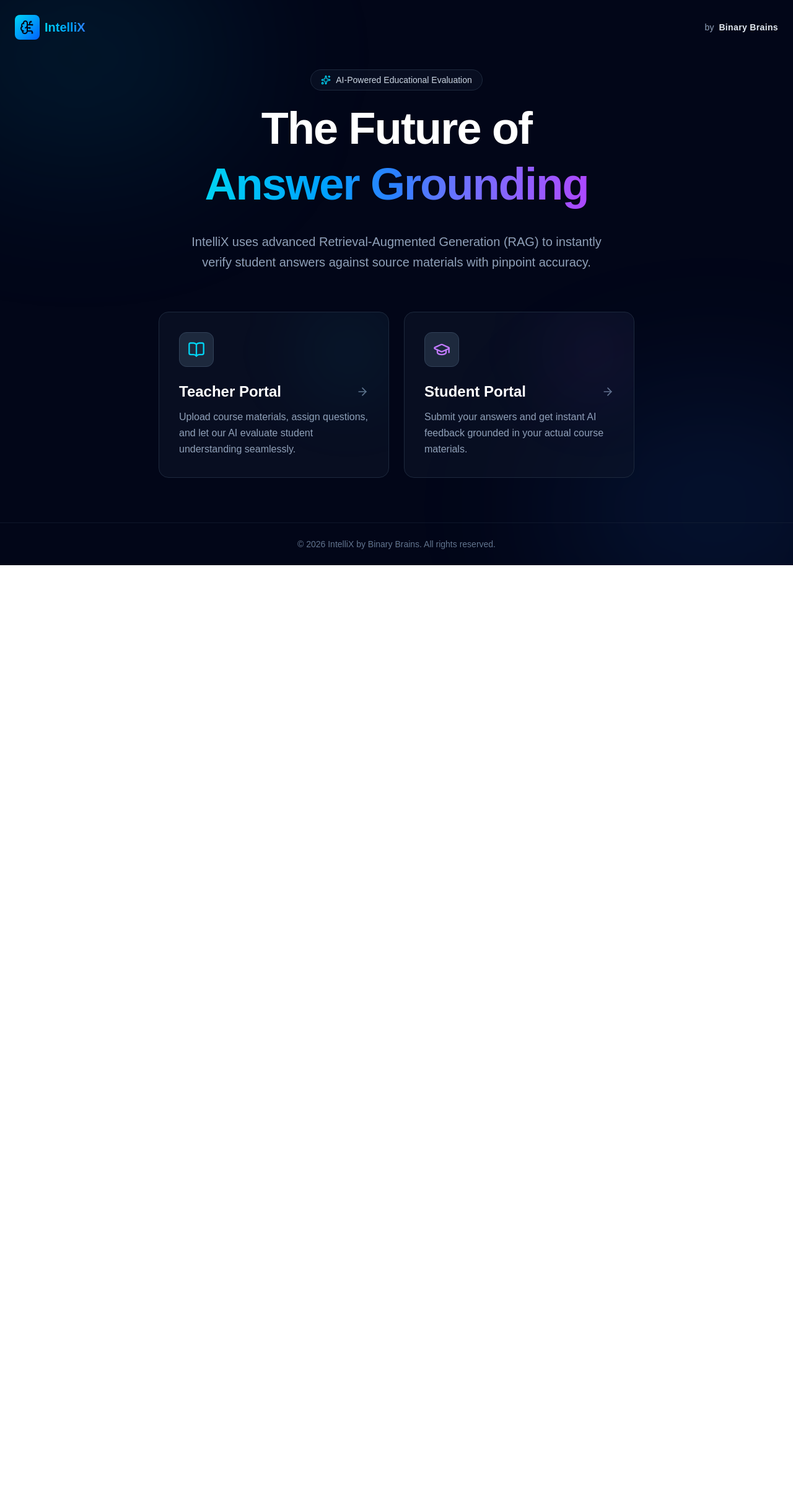
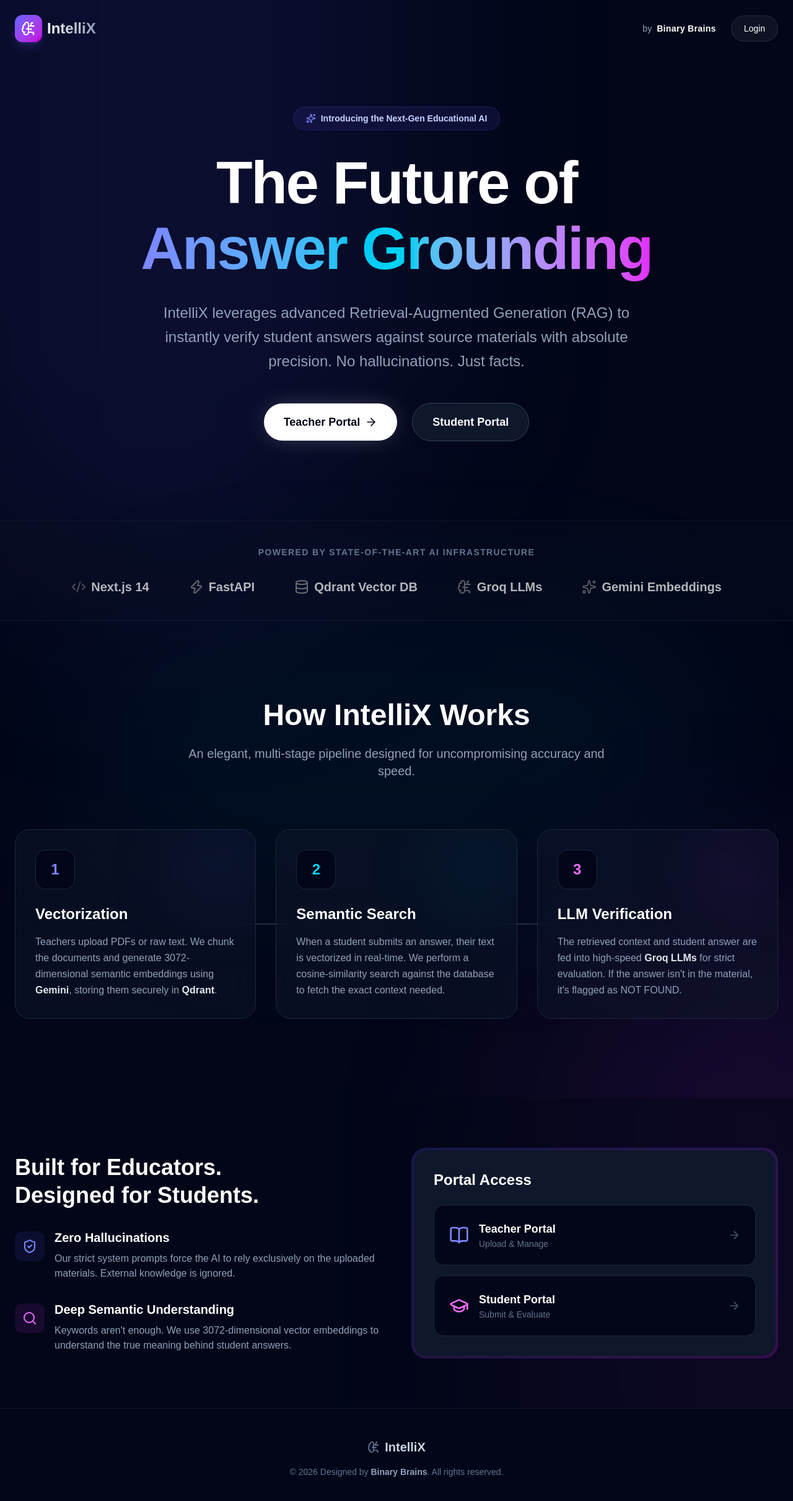
Before and after one commit to GuruPrashanth2005/IntelliX-26, a Next.js app in the folder frontend/: page / in a window 1280 px wide. Shown: the top 2422 px of the page at 62% size. Before the commit the page ends 912 px from the top, so only its background shows below. Built offline with nearby package versions, Linux system fonts and the light colour scheme.

Commit message:
feat: complete redesign of landing page for grand SaaS UI with system architecture showcase

```diff
--- a/frontend/src/app/page.tsx
+++ b/frontend/src/app/page.tsx
@@ -1,87 +1,193 @@
 import Link from "next/link";
-import { BookOpen, GraduationCap, BrainCircuit, ArrowRight, Sparkles } from "lucide-react";
+import { BookOpen, GraduationCap, BrainCircuit, ArrowRight, Sparkles, Database, Code2, Zap, Search, ShieldCheck } from "lucide-react";
 
 export default function Home() {
   return (
     <div className="min-h-screen bg-slate-950 flex flex-col relative overflow-hidden selection:bg-cyan-500/30">
-      {/* Background glow effects */}
-      <div className="absolute top-[-10%] left-[-10%] w-[40%] h-[40%] rounded-full bg-cyan-500/10 blur-[120px] pointer-events-none" />
-      <div className="absolute bottom-[-10%] right-[-10%] w-[40%] h-[40%] rounded-full bg-blue-500/10 blur-[120px] pointer-events-none" />
+
+      {/* Background glow effects - Grand Scale */}
+      <div className="absolute top-[-20%] left-[-10%] w-[60%] h-[60%] rounded-full bg-indigo-500/10 blur-[150px] pointer-events-none" />
+      <div className="absolute bottom-[-10%] right-[-20%] w-[50%] h-[50%] rounded-full bg-fuchsia-500/10 blur-[150px] pointer-events-none" />
+      <div className="absolute top-[40%] left-[50%] -translate-x-1/2 w-[80%] h-[20%] rounded-full bg-cyan-500/5 blur-[120px] pointer-events-none" />
 
       {/* Header/Nav */}
-      <nav className="w-full p-6 flex justify-between items-center relative z-10">
+      <nav className="w-full max-w-7xl mx-auto p-6 flex justify-between items-center relative z-20">
         <div className="flex items-center space-x-2">
-          <div className="bg-gradient-to-br from-cyan-400 to-blue-600 p-2 rounded-lg">
-            <BrainCircuit className="w-6 h-6 text-slate-950" />
+          <div className="bg-gradient-to-br from-indigo-500 to-fuchsia-600 p-2.5 rounded-xl shadow-lg shadow-indigo-500/20">
+            <BrainCircuit className="w-6 h-6 text-white" />
           </div>
-          <span className="text-xl font-bold bg-clip-text text-transparent bg-gradient-to-r from-cyan-400 to-blue-500">
+          <span className="text-2xl font-bold bg-clip-text text-transparent bg-gradient-to-r from-white to-slate-400">
             IntelliX
           </span>
         </div>
-        <div className="text-slate-400 text-sm font-medium flex items-center gap-2">
-          by <span className="text-slate-200 font-semibold tracking-wide">Binary Brains</span>
+        <div className="flex items-center space-x-6">
+          <div className="hidden md:flex text-slate-400 text-sm font-medium items-center gap-2">
+            by <span className="text-white font-bold tracking-wide">Binary Brains</span>
+          </div>
+          <Link href="/teacher" className="px-5 py-2.5 text-sm font-medium text-white bg-white/5 hover:bg-white/10 border border-white/10 rounded-full transition-all">
+            Login
+          </Link>
         </div>
       </nav>
 
-      {/* Main Content */}
-      <main className="flex-1 flex flex-col items-center justify-center p-6 relative z-10">
-        <div className="max-w-4xl w-full text-center space-y-8 mb-16">
-          <div className="inline-flex items-center space-x-2 bg-slate-900/50 border border-slate-800 rounded-full px-4 py-1.5 mb-4">
-            <Sparkles className="w-4 h-4 text-cyan-400" />
-            <span className="text-sm font-medium text-slate-300">AI-Powered Educational Evaluation</span>
+      {/* Hero Section */}
+      <section className="relative z-10 pt-20 pb-32 px-6 flex flex-col items-center text-center">
+        <div className="inline-flex items-center space-x-2 bg-indigo-500/10 border border-indigo-500/20 rounded-full px-5 py-2 mb-8 backdrop-blur-sm animate-fade-in-up">
+          <Sparkles className="w-4 h-4 text-indigo-400" />
+          <span className="text-sm font-semibold text-indigo-200">Introducing the Next-Gen Educational AI</span>
         </div>
 
-          <h1 className="text-5xl md:text-7xl font-extrabold text-white tracking-tight leading-tight">
+        <h1 className="text-6xl md:text-8xl font-extrabold text-white tracking-tight leading-[1.1] max-w-5xl mx-auto mb-8">
           The Future of <br className="hidden md:block" />
-            <span className="text-transparent bg-clip-text bg-gradient-to-r from-cyan-400 via-blue-500 to-purple-500">
+          <span className="text-transparent bg-clip-text bg-gradient-to-r from-indigo-400 via-cyan-400 to-fuchsia-500">
             Answer Grounding
           </span>
         </h1>
 
-          <p className="text-lg md:text-xl text-slate-400 max-w-2xl mx-auto leading-relaxed">
-            IntelliX uses advanced Retrieval-Augmented Generation (RAG) to instantly verify student answers against source materials with pinpoint accuracy.
+        <p className="text-lg md:text-2xl text-slate-400 max-w-3xl mx-auto leading-relaxed mb-12">
+          IntelliX leverages advanced Retrieval-Augmented Generation (RAG) to instantly verify student answers against source materials with absolute precision. No hallucinations. Just facts.
+        </p>
+
+        <div className="flex flex-col sm:flex-row items-center gap-6">
+          <Link href="/teacher" className="group relative px-8 py-4 bg-white text-slate-950 font-bold text-lg rounded-full overflow-hidden transition-all hover:scale-105 shadow-[0_0_40px_-10px_rgba(255,255,255,0.3)]">
+            <div className="absolute inset-0 bg-gradient-to-r from-indigo-100 to-fuchsia-100 opacity-0 group-hover:opacity-100 transition-opacity" />
+            <span className="relative flex items-center">
+              Teacher Portal
+              <ArrowRight className="ml-2 w-5 h-5 group-hover:translate-x-1 transition-transform" />
+            </span>
+          </Link>
+          <Link href="/student" className="group px-8 py-4 bg-slate-900 border border-slate-700 hover:border-slate-500 hover:bg-slate-800 text-white font-bold text-lg rounded-full transition-all flex items-center">
+            Student Portal
+          </Link>
+        </div>
+      </section>
+
+      {/* Tech Stack / Architecture Bar */}
+      <section className="border-y border-slate-800/50 bg-slate-900/20 backdrop-blur-md relative z-10 py-10">
+        <div className="max-w-7xl mx-auto px-6">
+          <p className="text-center text-sm font-semibold text-slate-500 uppercase tracking-widest mb-8">
+            Powered by state-of-the-art AI infrastructure
+          </p>
+          <div className="flex flex-wrap justify-center items-center gap-8 md:gap-16 opacity-70 grayscale hover:grayscale-0 transition-all duration-500">
+            <div className="flex items-center space-x-2 text-xl font-bold text-white"><Code2 className="w-6 h-6 text-indigo-500" /><span>Next.js 14</span></div>
+            <div className="flex items-center space-x-2 text-xl font-bold text-white"><Zap className="w-6 h-6 text-emerald-500" /><span>FastAPI</span></div>
+            <div className="flex items-center space-x-2 text-xl font-bold text-white"><Database className="w-6 h-6 text-cyan-500" /><span>Qdrant Vector DB</span></div>
+            <div className="flex items-center space-x-2 text-xl font-bold text-white"><BrainCircuit className="w-6 h-6 text-orange-500" /><span>Groq LLMs</span></div>
+            <div className="flex items-center space-x-2 text-xl font-bold text-white"><Sparkles className="w-6 h-6 text-blue-500" /><span>Gemini Embeddings</span></div>
+          </div>
+        </div>
+      </section>
+
+      {/* How it Works / System Design */}
+      <section className="py-32 px-6 relative z-10">
+        <div className="max-w-7xl mx-auto">
+          <div className="text-center mb-20">
+            <h2 className="text-4xl md:text-5xl font-bold text-white mb-6">How IntelliX Works</h2>
+            <p className="text-xl text-slate-400 max-w-2xl mx-auto">An elegant, multi-stage pipeline designed for uncompromising accuracy and speed.</p>
+          </div>
+
+          <div className="grid md:grid-cols-3 gap-8 relative">
+            {/* Connecting line for desktop */}
+            <div className="hidden md:block absolute top-1/2 left-0 w-full h-0.5 bg-gradient-to-r from-transparent via-slate-700 to-transparent -translate-y-1/2 -z-10" />
+
+            {/* Step 1 */}
+            <div className="bg-slate-900/50 backdrop-blur-xl border border-slate-800 p-8 rounded-3xl relative overflow-hidden group hover:border-indigo-500/50 transition-colors">
+              <div className="absolute top-0 right-0 w-32 h-32 bg-indigo-500/10 rounded-full blur-3xl group-hover:bg-indigo-500/20 transition-colors" />
+              <div className="w-16 h-16 bg-slate-950 border border-slate-800 rounded-2xl flex items-center justify-center mb-6 text-2xl font-black text-indigo-400">1</div>
+              <h3 className="text-2xl font-bold text-white mb-4">Vectorization</h3>
+              <p className="text-slate-400 leading-relaxed">
+                Teachers upload PDFs or raw text. We chunk the documents and generate 3072-dimensional semantic embeddings using <span className="text-slate-200 font-semibold">Gemini</span>, storing them securely in <span className="text-slate-200 font-semibold">Qdrant</span>.
               </p>
             </div>
 
-        {/* Portal Cards */}
-        <div className="grid md:grid-cols-2 gap-6 w-full max-w-3xl">
-          <Link href="/teacher" className="group relative rounded-2xl bg-slate-900/50 border border-slate-800 p-8 hover:bg-slate-800/50 hover:border-cyan-500/50 transition-all duration-300 overflow-hidden">
-            <div className="absolute top-0 right-0 w-32 h-32 bg-cyan-500/10 rounded-full blur-3xl group-hover:bg-cyan-500/20 transition-all" />
-
-            <div className="h-14 w-14 bg-slate-800 border border-slate-700 text-cyan-400 rounded-xl flex items-center justify-center mb-6 group-hover:scale-110 group-hover:bg-cyan-500/10 group-hover:border-cyan-500/30 transition-all">
-              <BookOpen className="h-7 w-7" />
+            {/* Step 2 */}
+            <div className="bg-slate-900/50 backdrop-blur-xl border border-slate-800 p-8 rounded-3xl relative overflow-hidden group hover:border-cyan-500/50 transition-colors mt-8 md:mt-0">
+              <div className="absolute top-0 right-0 w-32 h-32 bg-cyan-500/10 rounded-full blur-3xl group-hover:bg-cyan-500/20 transition-colors" />
+              <div className="w-16 h-16 bg-slate-950 border border-slate-800 rounded-2xl flex items-center justify-center mb-6 text-2xl font-black text-cyan-400">2</div>
+              <h3 className="text-2xl font-bold text-white mb-4">Semantic Search</h3>
+              <p className="text-slate-400 leading-relaxed">
+                When a student submits an answer, their text is vectorized in real-time. We perform a cosine-similarity search against the database to fetch the exact context needed.
+              </p>
             </div>
 
-            <h2 className="text-2xl font-bold text-white mb-3 flex items-center justify-between">
-              Teacher Portal
-              <ArrowRight className="w-5 h-5 text-slate-500 group-hover:text-cyan-400 group-hover:translate-x-1 transition-all" />
-            </h2>
+            {/* Step 3 */}
+            <div className="bg-slate-900/50 backdrop-blur-xl border border-slate-800 p-8 rounded-3xl relative overflow-hidden group hover:border-fuchsia-500/50 transition-colors mt-8 md:mt-0">
+              <div className="absolute top-0 right-0 w-32 h-32 bg-fuchsia-500/10 rounded-full blur-3xl group-hover:bg-fuchsia-500/20 transition-colors" />
+              <div className="w-16 h-16 bg-slate-950 border border-slate-800 rounded-2xl flex items-center justify-center mb-6 text-2xl font-black text-fuchsia-400">3</div>
+              <h3 className="text-2xl font-bold text-white mb-4">LLM Verification</h3>
               <p className="text-slate-400 leading-relaxed">
-              Upload course materials, assign questions, and let our AI evaluate student understanding seamlessly.
+                The retrieved context and student answer are fed into high-speed <span className="text-slate-200 font-semibold">Groq LLMs</span> for strict evaluation. If the answer isn't in the material, it's flagged as NOT FOUND.
               </p>
+            </div>
+          </div>
+        </div>
+      </section>
+
+      {/* Feature Grid */}
+      <section className="py-20 px-6 relative z-10 bg-slate-950/50">
+        <div className="max-w-7xl mx-auto">
+          <div className="grid md:grid-cols-2 gap-12 items-center">
+            <div className="space-y-8">
+              <h2 className="text-4xl font-bold text-white leading-tight">Built for Educators. <br/> Designed for Students.</h2>
+
+              <div className="flex items-start space-x-4">
+                <div className="p-3 bg-indigo-500/10 rounded-xl text-indigo-400 mt-1"><ShieldCheck className="w-6 h-6" /></div>
+                <div>
+                  <h4 className="text-xl font-semibold text-white">Zero Hallucinations</h4>
+                  <p className="text-slate-400 mt-2">Our strict system prompts force the AI to rely exclusively on the uploaded materials. External knowledge is ignored.</p>
+                </div>
+              </div>
+
+              <div className="flex items-start space-x-4">
+                <div className="p-3 bg-fuchsia-500/10 rounded-xl text-fuchsia-400 mt-1"><Search className="w-6 h-6" /></div>
+                <div>
+                  <h4 className="text-xl font-semibold text-white">Deep Semantic Understanding</h4>
+                  <p className="text-slate-400 mt-2">Keywords aren't enough. We use 3072-dimensional vector embeddings to understand the true meaning behind student answers.</p>
+                </div>
+              </div>
+            </div>
+
+            <div className="bg-gradient-to-br from-indigo-500/20 to-fuchsia-500/20 p-1 rounded-3xl">
+              <div className="bg-slate-900 rounded-[22px] p-8 h-full">
+                <h3 className="text-2xl font-bold text-white mb-6">Portal Access</h3>
+                <div className="space-y-4">
+                  <Link href="/teacher" className="flex items-center justify-between p-6 bg-slate-950 border border-slate-800 rounded-2xl hover:border-indigo-500 transition-colors group">
+                    <div className="flex items-center space-x-4">
+                      <BookOpen className="w-8 h-8 text-indigo-400" />
+                      <div className="text-left">
+                        <div className="text-lg font-bold text-white group-hover:text-indigo-400 transition-colors">Teacher Portal</div>
+                        <div className="text-sm text-slate-500">Upload & Manage</div>
+                      </div>
+                    </div>
+                    <ArrowRight className="w-5 h-5 text-slate-600 group-hover:text-indigo-400 group-hover:translate-x-1 transition-all" />
                   </Link>
 
-          <Link href="/student" className="group relative rounded-2xl bg-slate-900/50 border border-slate-800 p-8 hover:bg-slate-800/50 hover:border-purple-500/50 transition-all duration-300 overflow-hidden">
-            <div className="absolute top-0 right-0 w-32 h-32 bg-purple-500/10 rounded-full blur-3xl group-hover:bg-purple-500/20 transition-all" />
-
-            <div className="h-14 w-14 bg-slate-800 border border-slate-700 text-purple-400 rounded-xl flex items-center justify-center mb-6 group-hover:scale-110 group-hover:bg-purple-500/10 group-hover:border-purple-500/30 transition-all">
-              <GraduationCap className="h-7 w-7" />
+                  <Link href="/student" className="flex items-center justify-between p-6 bg-slate-950 border border-slate-800 rounded-2xl hover:border-fuchsia-500 transition-colors group">
+                    <div className="flex items-center space-x-4">
+                      <GraduationCap className="w-8 h-8 text-fuchsia-400" />
+                      <div className="text-left">
+                        <div className="text-lg font-bold text-white group-hover:text-fuchsia-400 transition-colors">Student Portal</div>
+                        <div className="text-sm text-slate-500">Submit & Evaluate</div>
                       </div>
-
-            <h2 className="text-2xl font-bold text-white mb-3 flex items-center justify-between">
-              Student Portal
-              <ArrowRight className="w-5 h-5 text-slate-500 group-hover:text-purple-400 group-hover:translate-x-1 transition-all" />
-            </h2>
-            <p className="text-slate-400 leading-relaxed">
-              Submit your answers and get instant AI feedback grounded in your actual course materials.
-            </p>
+                    </div>
+                    <ArrowRight className="w-5 h-5 text-slate-600 group-hover:text-fuchsia-400 group-hover:translate-x-1 transition-all" />
                   </Link>
                 </div>
-      </main>
+              </div>
+            </div>
+          </div>
+        </div>
+      </section>
 
       {/* Footer */}
-      <footer className="py-6 text-center text-slate-500 text-sm border-t border-slate-800/50 mt-12 relative z-10">
-        &copy; {new Date().getFullYear()} IntelliX by Binary Brains. All rights reserved.
+      <footer className="py-12 text-center border-t border-slate-800/50 mt-auto relative z-10 bg-slate-950">
+        <div className="flex items-center justify-center space-x-2 mb-4">
+          <BrainCircuit className="w-5 h-5 text-slate-500" />
+          <span className="text-xl font-bold text-slate-300">IntelliX</span>
+        </div>
+        <p className="text-slate-500 text-sm">
+          &copy; {new Date().getFullYear()} Designed by <span className="text-slate-400 font-semibold">Binary Brains</span>. All rights reserved.
+        </p>
       </footer>
     </div>
   );
```
Lines whose indentation alone changed are shown as unchanged.
